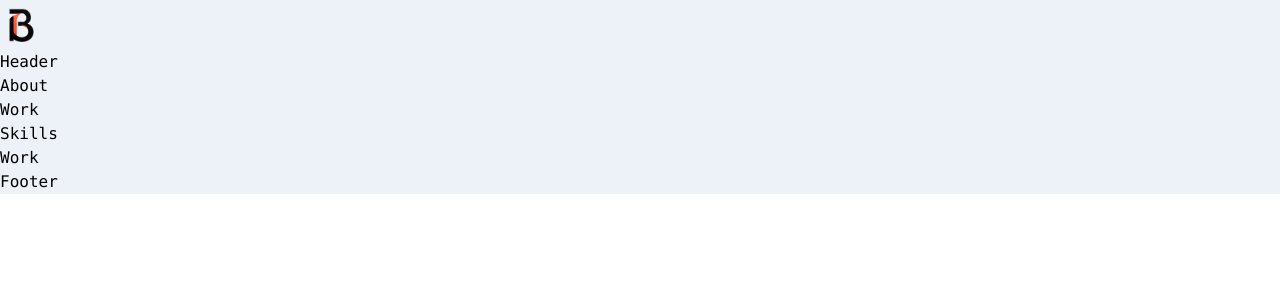
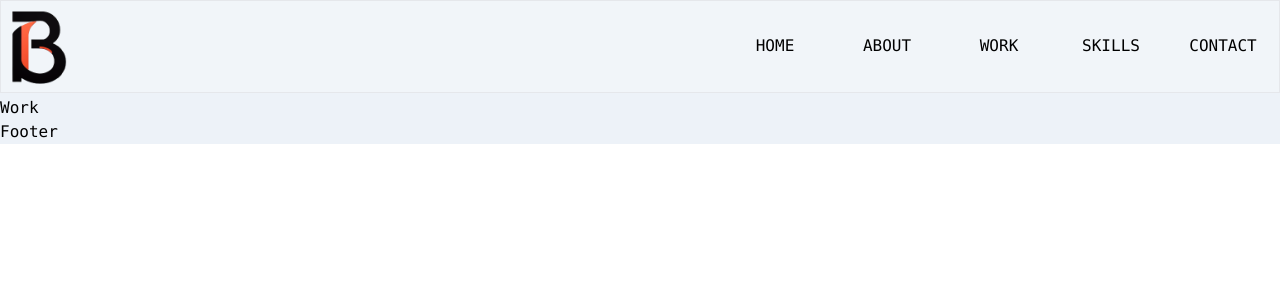
Before and after one commit to Brandontzhang/Portfolio2, a React (Vite) app in the folder frontend/: page / in a window 1280 px wide. Shown: the top 300 px of the page. Built offline with nearby package versions, Linux system fonts and the light colour scheme.

Commit message:
Added side nav bar

```diff
--- a/frontend/src/assets/images.ts
+++ b/frontend/src/assets/images.ts
@@ -1 +1,2 @@
 export { default as b_logo } from './b_logo.png';
+export { default as sidenav_bg } from './sidenav-bg.svg';
--- /dev/null
+++ b/frontend/src/components/NavLink.tsx
@@ -0,0 +1,26 @@
+import { useRef, useState } from "react";
+import { cn } from "../utils";
+
+const NavLink = (props : any) => {
+    const { link, className } = props;
+    const [hover, setHover] = useState(false);
+    const linkRef = useRef(null);
+
+    return (
+        <li className={cn('flex flex-col justify-center items-center m-4 w-20', className)}
+            onMouseEnter={() => setHover(true)}
+            onMouseLeave={() => setHover(false)}
+            key={`link-${link}`}>
+            <a ref={linkRef} className="uppercase" href={`#${link}`}>{link}</a>
+            <div className={cn(
+                "h-[2px]",
+                {
+                    "w-[75%] bg-black transition-width ease-in-out duration-500" : hover,
+                    "w-0 bg-black transition-width ease-in-out duration-500": !hover,
+                }
+            )} />
+        </li>
+    )
+}
+
+export default NavLink
--- a/frontend/src/components/Navbar.tsx
+++ b/frontend/src/components/Navbar.tsx
@@ -1,11 +1,57 @@
-import { b_logo } from '../assets/images';
+import { useState } from "react";
+import { b_logo, sidenav_bg } from "../assets/images";
+import NavLink from "./NavLink";
+import { GiHamburgerMenu } from "react-icons/gi";
+import { RxCross2 } from "react-icons/rx";
+import { cn } from "../utils";
 
 const Navbar = () => {
+  const [toggleMenu, setToggleMenu] = useState(false);
+  const links: string[] = ["Home", "About", "Work", "Skills", "Contact"];
+
   return (
-    <div>
-      <img className='aspect-[150px_160px] h-[50px] p-2' src={b_logo}></img>
-    </div>
-  )
-}
+    <nav className="fixed flex w-full items-center justify-between border bg-slate-100 backdrop-blur-sm">
+      <div className="flex-start m-2 flex items-center justify-center">
+        <img
+          className="aspect-[150px_160px] h-[50px] md:h-[75px]"
+          src={b_logo}
+        ></img>
+      </div>
+      <ul className="hidden flex-row md:flex">
+        {links.map((link) => (
+          <NavLink link={link} />
+        ))}
+      </ul>
+      <div
+        onClick={() => setToggleMenu((toggleMenu) => !toggleMenu)}
+        className="m-2 flex items-center justify-center text-3xl md:hidden"
+      >
+        <GiHamburgerMenu />
+      </div>
+      <aside
+        className={cn(
+          "absolute md:hidden right-0 top-0 h-screen w-[40%] border border-slate-100 bg-gradient-to-b from-slate-100 via-slate-50 via-40%",
+          {
+            "left-[60%] transition-all duration-500 ease-in-out": toggleMenu,
+            "left-[100%] transition-all duration-500 ease-in-out": !toggleMenu,
+          },
+        )}
+      >
+        <img className="absolute -z-10 h-full object-cover" src={sidenav_bg} />
+        <div
+          onClick={() => setToggleMenu((toggleMenu) => !toggleMenu)}
+          className="relative left-[83%] top-4 text-3xl"
+        >
+          <RxCross2 />
+        </div>
+        <ul>
+          {links.map((link) => (
+            <NavLink className="z-10 items-start justify-center" link={link} />
+          ))}
+        </ul>
+      </aside>
+    </nav>
+  );
+};
 
-export default Navbar
+export default Navbar;
--- /dev/null
+++ b/frontend/src/utils.ts
@@ -0,0 +1,6 @@
+import { twMerge } from 'tailwind-merge';
+import { clsx, ClassValue } from 'clsx';
+
+export const cn = (...inputs : ClassValue[]) => {
+    return twMerge(clsx(inputs));
+}
--- a/frontend/tailwind.config.ts
+++ b/frontend/tailwind.config.ts
@@ -11,6 +11,12 @@ const config: Config = {
         "secondary": "#313bac",
         "black": "#030303",
         "light-grey": "#e4e4e4"
+      },
+      transitionProperty: {
+        'width': 'width'
+      },
+      backgroundImage: {
+        'sidenav': "url('./src/assets/sidenav-bg.svg')"
       }
     },
   },
```
Also changed, not shown: frontend/src/assets/sidenav-bg.svg (added), 1 other file (tests, documents, lock files or other folders).
